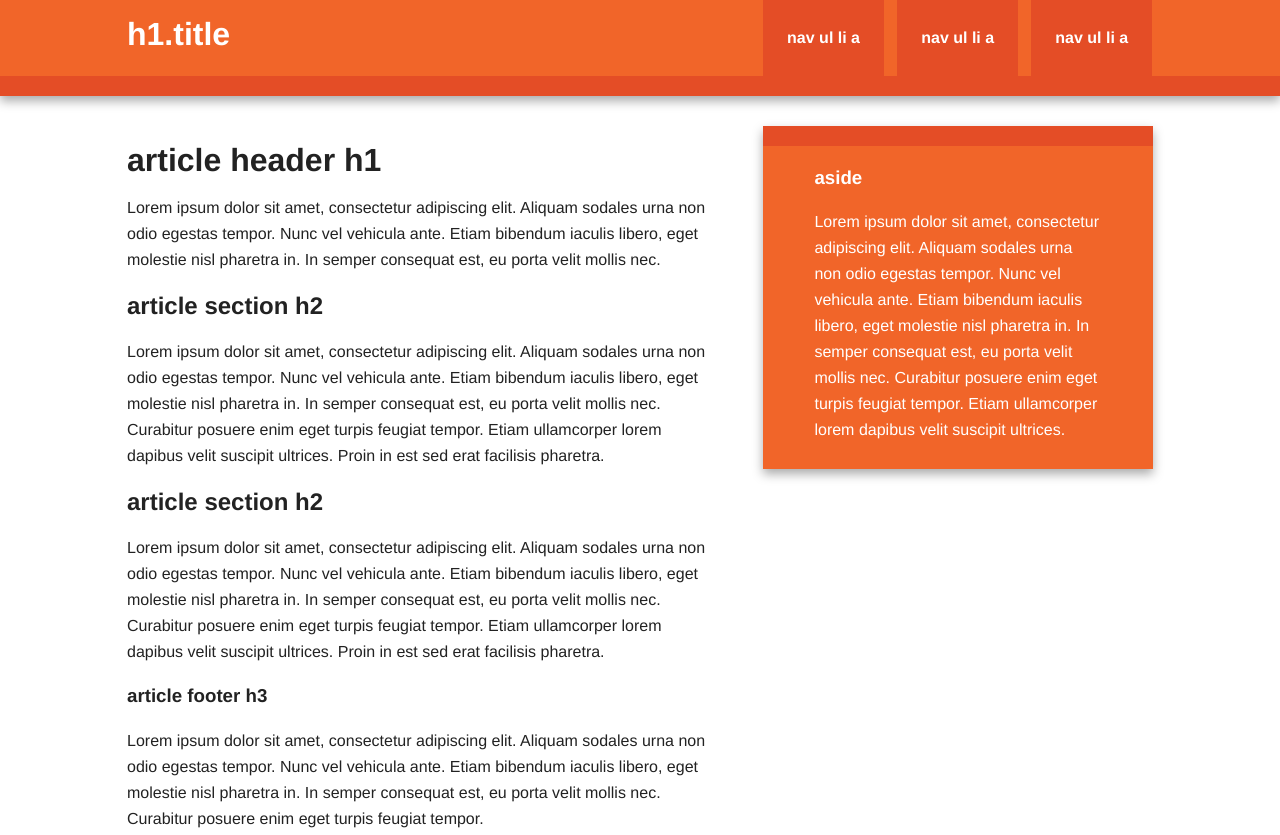
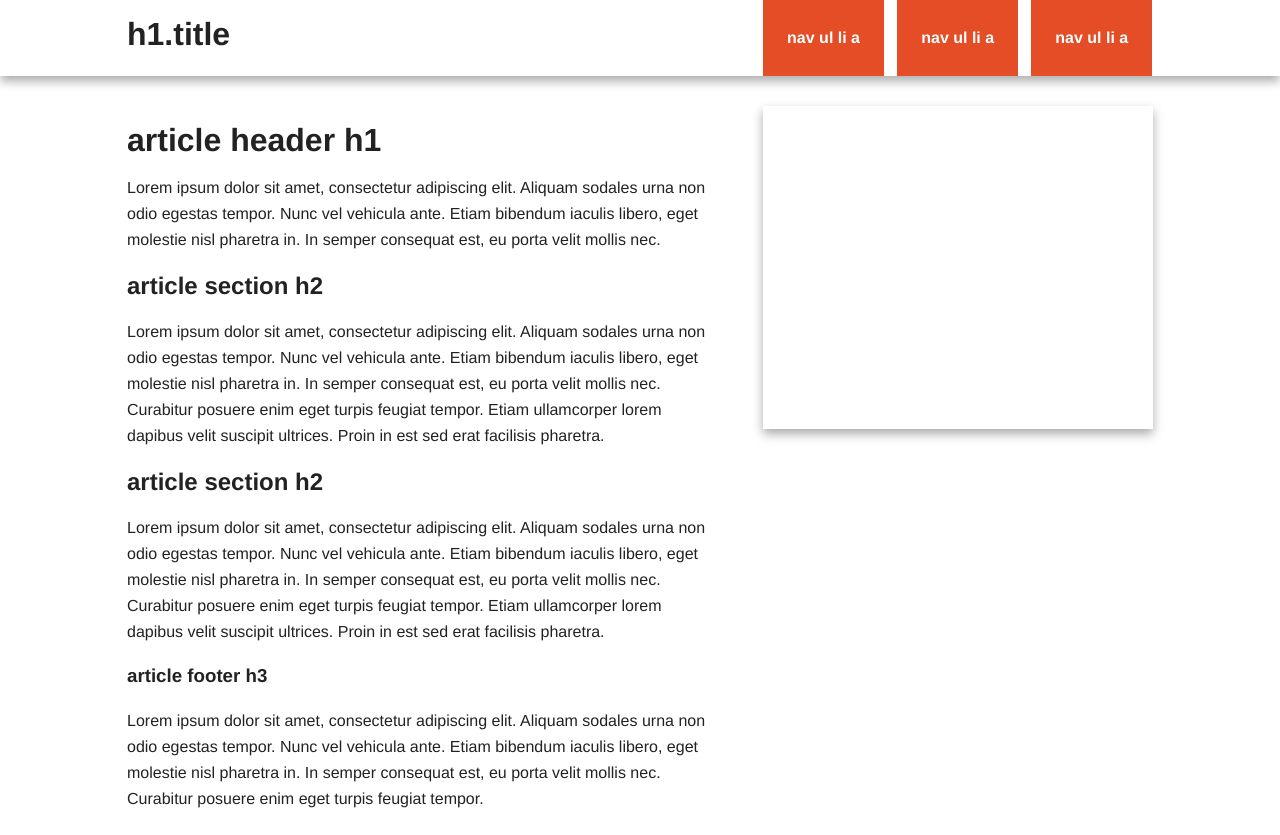
Before and after one commit to zeljkoprsa/zeljkoprsa.github.io, a plain HTML site: page index.html in a window 1280 px wide. Shown: the top 835 px of the page. Drawn offline with nearby package versions, Linux system fonts and the light colour scheme.

Commit message:
Removing the orange

```diff
--- a/css/main.css
+++ b/css/main.css
@@ -75,22 +75,22 @@ body {
    =================== */
 
 .header-container {
-    border-bottom: 20px solid #e44d26;
+
 }
 
 .footer-container,
 .main aside {
-    border-top: 20px solid #e44d26;
+
 }
 
 .header-container,
 .footer-container,
 .main aside {
-    background: #f16529;
+
 }
 
 .title {
-    color: white;
+
 }
 
 /* ==============
```
